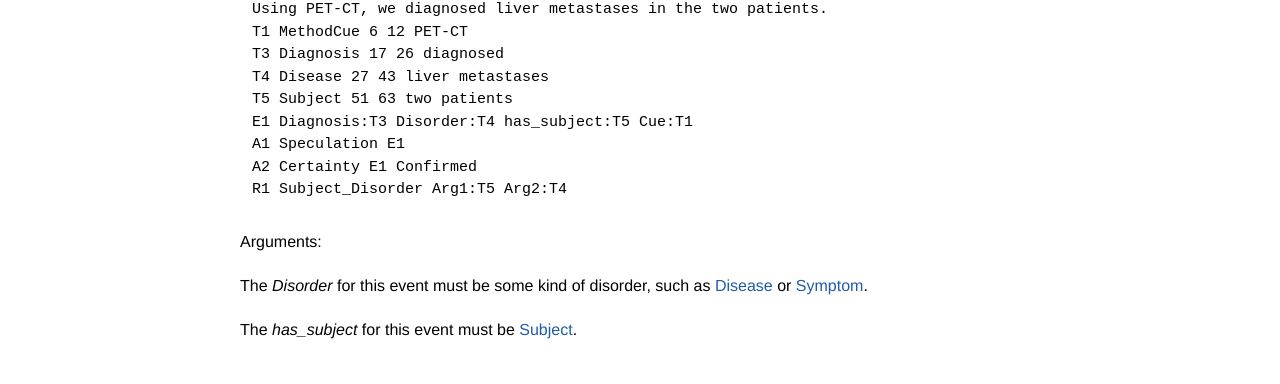
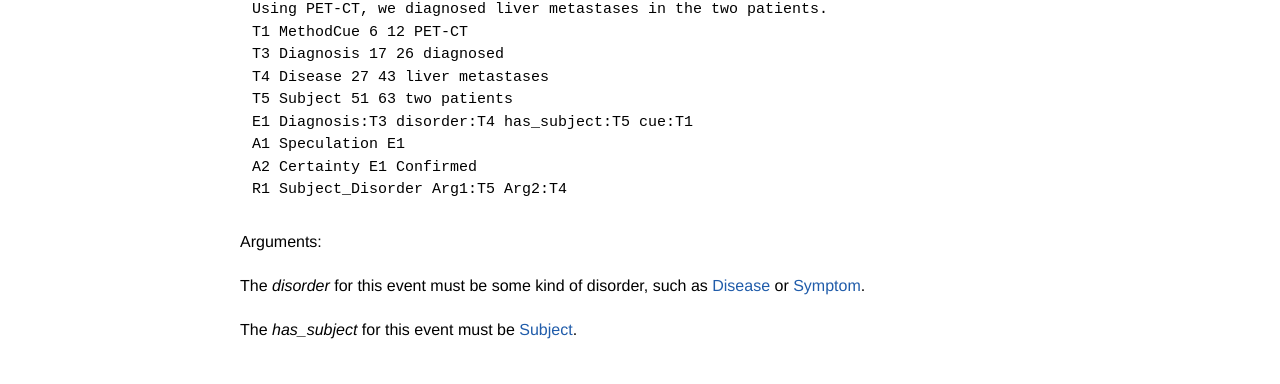
Before and after one commit to ezcatdb/clinicalcorpus-guidelines, a Jekyll site: the page built from _event/Diagnosis.md, in a window 1280 px wide. Shown: the part 289-673 px from the top of the page. Built offline with Jekyll 4.4.1, drawn with Linux system fonts in a browser that asks for light colours.

Commit message:
upload modified files

```diff
--- a/_event/Diagnosis.md
+++ b/_event/Diagnosis.md
@@ -18,7 +18,7 @@ T1 MethodCue 6 12 PET-CT
 T3 Diagnosis 17 26 diagnosed
 T4 Disease 27 43 liver metastases
 T5 Subject 51 63 two patients
-E1 Diagnosis:T3 Disorder:T4 has_subject:T5 Cue:T1
+E1 Diagnosis:T3 disorder:T4 has_subject:T5 cue:T1
 A1 Speculation E1
 A2 Certainty E1 Confirmed
 R1 Subject_Disorder Arg1:T5 Arg2:T4
@@ -26,6 +26,6 @@ R1 Subject_Disorder Arg1:T5 Arg2:T4
 
 Arguments:
 
-The *Disorder* for this event must be some kind of disorder, such as [Disease]() or [Symptom]().
+The *disorder* for this event must be some kind of disorder, such as [Disease]() or [Symptom]().
 
 The *has_subject* for this event must be [Subject]().
```
Also changed, not shown: _attribute/Certainty.md (+1 -1 lines), _attribute/Speculation.md (+1 -1 lines), _entity/GeneralRules.md (+1 -1 lines), _entity/MethodCue.md (+1 -1 lines), _relation/Subject_Disorder.md (+1 -1 lines).
